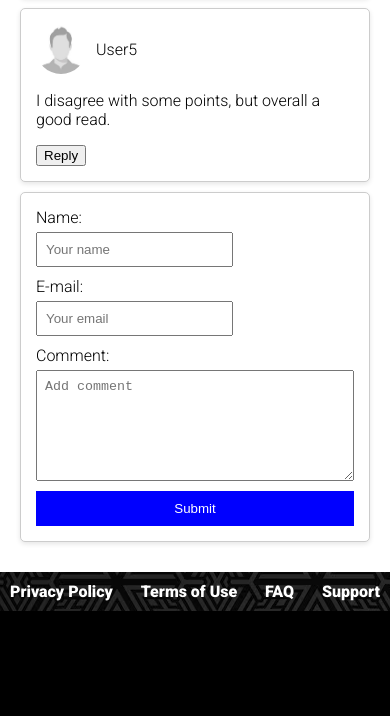
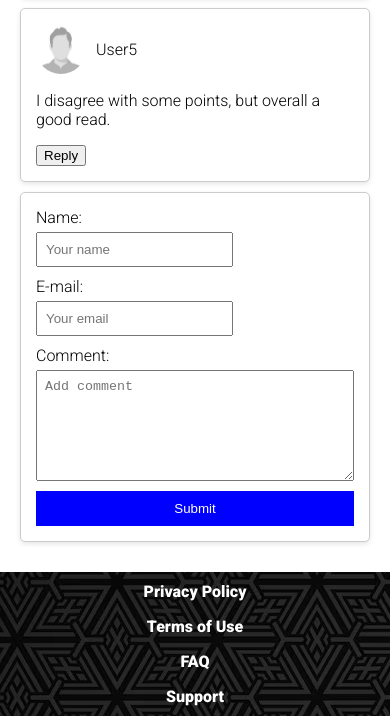
Before and after one commit to axlerk/davinci-web1, a plain HTML site: page index.html in a window 390 px wide. Shown: the part 7370-8086 px from the top of the page. Before the commit the page ends 7981 px from the top, so only its background shows below. Drawn offline with Linux system fonts and the light colour scheme.

Commit message:
fix: column direction for footer menu

```diff
--- a/styles/mobile.css
+++ b/styles/mobile.css
@@ -38,4 +38,9 @@
     .terms-and-conditions {
         box-shadow: none;
     }
+
+    .footer-menu-list {
+        flex-direction: column;
+        gap: 1rem;
+    }
 }
```
